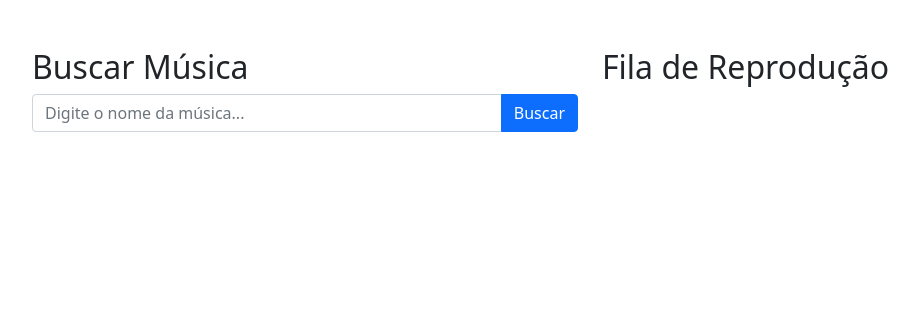
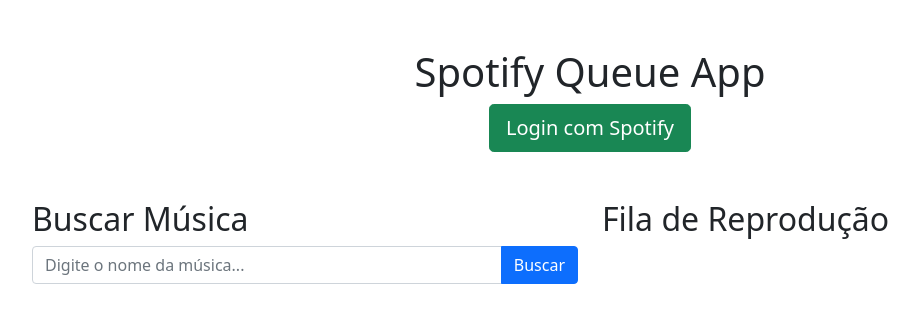
Before and after one commit to andremoller3/spotifyapp, a Flask app: page / in a window 1280 px wide. Shown: the top 323 px of the page, without its empty margins (50-969 px from the left). Run offline with Flask 2, Linux system fonts and the light colour scheme; some libraries are stand-ins or nearby versions.

Commit message:
Add Spotify login button and improve layout

```diff
--- a/templates/index.html
+++ b/templates/index.html
@@ -9,6 +9,10 @@
 </head>
 <body>
     <div class="container mt-5">
+        <div class="text-center mb-4">
+            <h1>Spotify Queue App</h1>
+            <a href="/login" class="btn btn-success btn-lg mb-4">Login com Spotify</a>
+        </div>
         <div class="row">
             <div class="col-md-6">
                 <h2>Buscar Música</h2>
```
